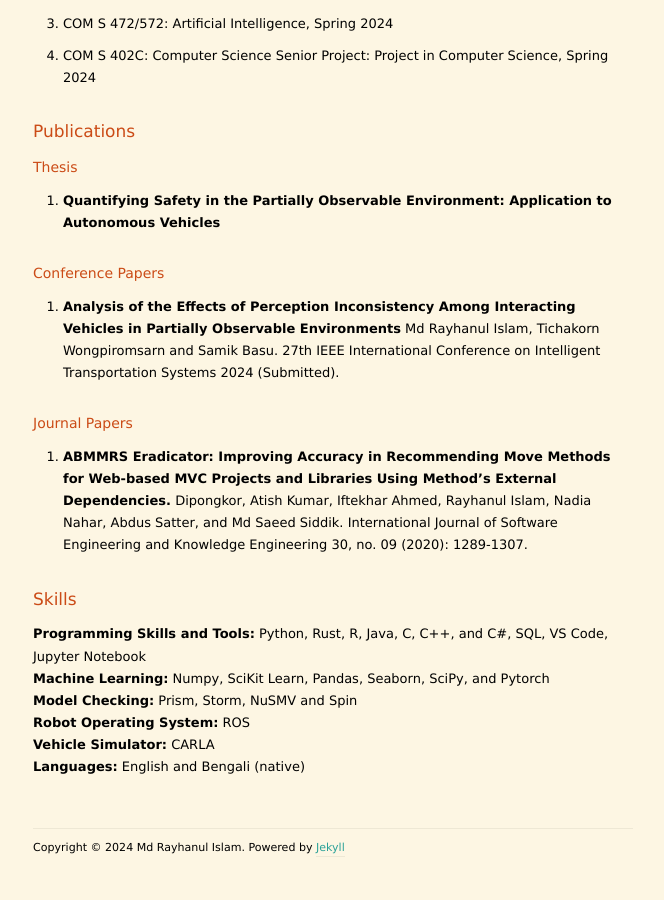
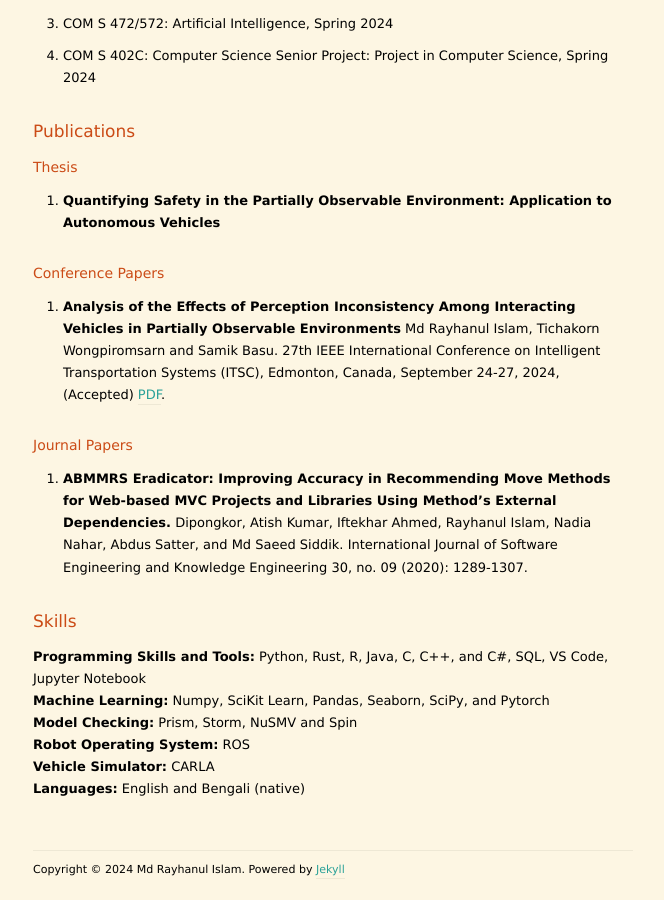
Before and after one commit to rayhanul/rayhanul.github.io, a Jekyll site: the page built from index.markdown, in a window 1280 px wide and 900 px high, scrolled down 1192 px. Shown: the whole window, without its empty margins (307-971 px from the left). Built offline with Jekyll 4.4.1, drawn with Linux system fonts in a browser that asks for light colours; nearby versions of some CDN libraries; the list of posts is cut into pages by our own code; before the commit the page ends 2070 px from its top, so only the background shows below that; some of the changed text lies outside the part shown.

Commit message:
paper update

```diff
--- a/index.markdown
+++ b/index.markdown
@@ -71,7 +71,7 @@ cGPA: 3.86.
 - **Quantifying Safety in the Partially Observable Environment: Application to Autonomous Vehicles**
 
 ### Conference Papers
-- **Analysis of the Effects of Perception Inconsistency Among Interacting Vehicles in Partially Observable Environments** Md Rayhanul Islam, Tichakorn Wongpiromsarn and Samik Basu. 27th IEEE International Conference on Intelligent Transportation Systems 2024 (Submitted).
+- **Analysis of the Effects of Perception Inconsistency Among Interacting Vehicles in Partially Observable Environments** Md Rayhanul Islam, Tichakorn Wongpiromsarn and Samik Basu. 27th IEEE International Conference on Intelligent Transportation Systems (ITSC), Edmonton, Canada, September 24-27, 2024, (Accepted) <a href="/documents/conferences/ieeeconf_paper_ITSC_2024.pdf">PDF</a>.
 
 ### Journal Papers
 
```
Also changed, not shown: other parts of index.markdown (+1 -1 lines), 3 other files.
